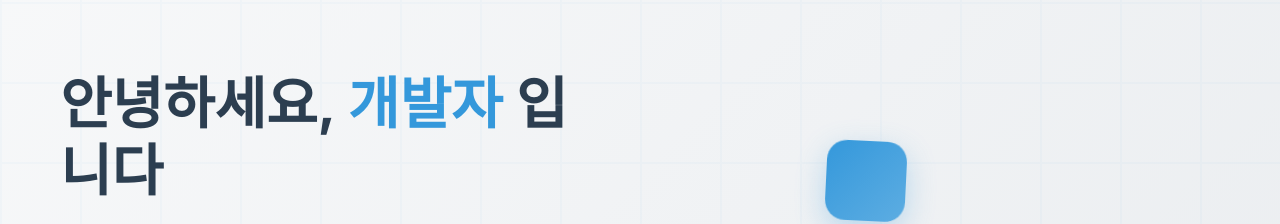
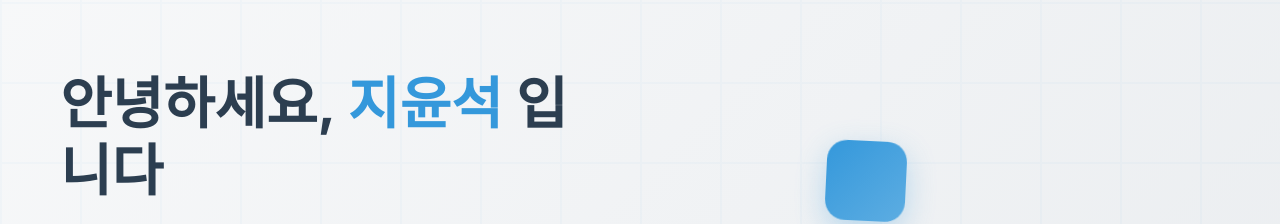
Before and after one commit to Yoonseok-Ji/PortFolio, a React (Create React App) app: page / in a window 1280 px wide. Shown: the part 158-382 px from the top of the page. Built offline with nearby package versions, Linux system fonts and the light colour scheme.

Commit message:
MOD name

```diff
--- a/src/components/Hero.js
+++ b/src/components/Hero.js
@@ -25,7 +25,7 @@ const Hero = () => {
             animate={{ opacity: 1, y: 0 }}
             transition={{ duration: 0.8, delay: 0.4 }}
           >
-            안녕하세요, <span className="blue-accent">개발자</span> 입니다
+            안녕하세요, <span className="blue-accent">지윤석</span> 입니다
           </motion.h1>
 
           <motion.p
```
